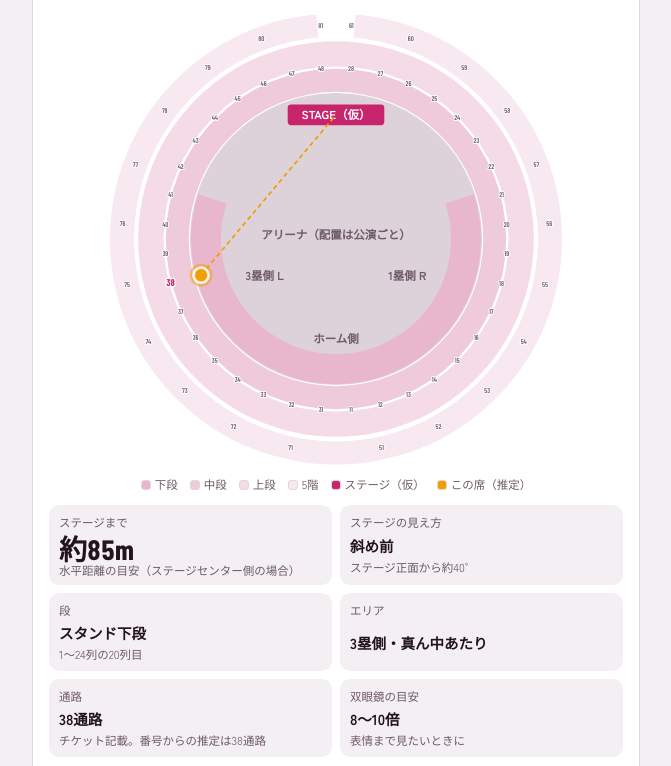
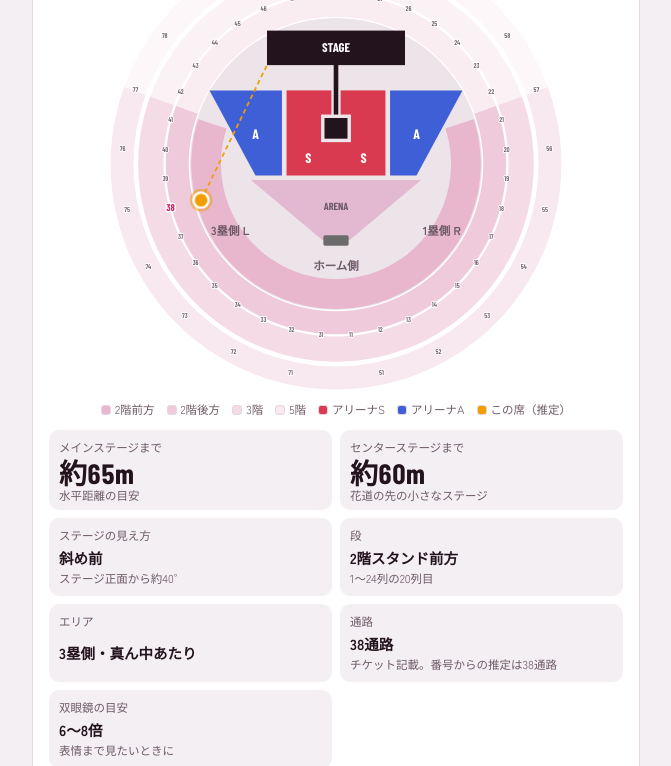
Before and after one commit to Yukachiii/lovelive-fest-2-seatmap, a plain HTML site: page index.html in a window 1280 px wide. Shown: the part 710-1476 px from the top of the page, without its empty margins (304-975 px from the left). Drawn offline with nearby package versions, Linux system fonts and the light colour scheme.

Commit message:
Use the official STAGE MAP layout
Draw the center-field main stage, runway, center stage and arena S/A
upgrade areas from the official map, drop the stage-position toggle,
show distances to both stages, and flag stand seats beside or behind
the stage that the official map leaves out.

Co-Authored-By: Claude Opus 5.5 <noreply@anthropic.com>
Claude-Session: https://claude.ai/code/session_01PcGGBuqADXij7VqYkRwTwD

```diff
--- a/index.html
+++ b/index.html
@@ -20,8 +20,13 @@
   --pin: #f29d00;
   --warn: #9a4b00;
   --warn-bg: #fff3e0;
-  --arena: #ddd2da;
-  --stage: #c8246b;
+  --arena: #ece4e9;
+  --arena-gen: #e3b9d1;
+  --stage: #23131d;
+  --on-stage: #ffffff;
+  --area-s: #d93a4f;
+  --area-a: #3f5fd6;
+  --control: #6b6b6b;
   --t1: #e9b7cd;
   --t2: #efcadb;
   --t3: #f4dbe6;
@@ -35,14 +40,14 @@
   :root:not([data-theme="light"]) {
     --bg: #150e13; --surface: #20161d; --ink: #f3e8ef; --muted: #b29fab; --line: #3a2a35;
     --accent: #ff6fa8; --pin: #ffb431; --warn: #fbbf62; --warn-bg: #2d2214;
-    --arena: #3a2d36; --stage: #ff6fa8; --t1: #6b2f4b; --t2: #57283f; --t3: #462235; --t5: #36202c;
+    --arena: #2b2129; --arena-gen: #5a3149; --stage: #f3e8ef; --on-stage: #150e13; --area-s: #e0566a; --area-a: #6f8bf0; --control: #8a8a8a; --t1: #6b2f4b; --t2: #57283f; --t3: #462235; --t5: #36202c;
     --on-accent: #1a0d14; color-scheme: dark;
   }
 }
 :root[data-theme="dark"] {
   --bg: #150e13; --surface: #20161d; --ink: #f3e8ef; --muted: #b29fab; --line: #3a2a35;
   --accent: #ff6fa8; --pin: #ffb431; --warn: #fbbf62; --warn-bg: #2d2214;
-  --arena: #3a2d36; --stage: #ff6fa8; --t1: #6b2f4b; --t2: #57283f; --t3: #462235; --t5: #36202c;
+  --arena: #2b2129; --arena-gen: #5a3149; --stage: #f3e8ef; --on-stage: #150e13; --area-s: #e0566a; --area-a: #6f8bf0; --control: #8a8a8a; --t1: #6b2f4b; --t2: #57283f; --t3: #462235; --t5: #36202c;
   --on-accent: #1a0d14; color-scheme: dark;
 }
 
@@ -90,7 +95,6 @@ summary { cursor: pointer; font-size: 14px; font-weight: 700; color: var(--accen
 .fields > div { display: grid; gap: 4px; }
 @media (max-width: 420px) { .fields { grid-template-columns: 1fr 1fr; } }
 
-.stage-pick { display: grid; gap: 6px; }
 
 .stub { display: grid; grid-template-columns: auto 1fr; border: 1px solid var(--line); border-radius: 12px; overflow: hidden; }
 .stub-side { background: var(--accent); color: var(--on-accent); display: grid; place-items: center; padding: 8px 12px; font-family: var(--font-num); font-weight: 700; font-size: 40px; line-height: 1; text-align: center; }
@@ -138,7 +142,7 @@ footer ul { margin: 0; padding-left: 18px; }
   <header>
     <p class="eyebrow">2026.11.14 Sat ／ 11.15 Sun　バンテリンドーム ナゴヤ</p>
     <h1><span class="nb">ラブライブ！フェス</span> <span class="nb">座席ファインダー</span></h1>
-    <p class="lede">スタンド席のチケット表記を貼り付けると、ドームのどのあたりか、ステージまでどれくらいかを図で示します。位置は公開情報からの推定です。</p>
+    <p class="lede">スタンド席のチケット表記を貼り付けると、ドームのどのあたりか、ステージまでどれくらいかを、公式のSTAGE MAPに重ねて示します。位置は公開情報からの推定です。</p>
   </header>
 
   <section class="card" aria-labelledby="in-title">
@@ -151,14 +155,7 @@ footer ul { margin: 0; padding-left: 18px; }
     </div>
     <p class="hint">全角・半角どちらでも読み取れます。「1塁側／3塁側」か「R／L」、列、番号があれば位置を出せます。アリーナ席は公演ごとの仮設席のため検索できません。</p>
 
-    <div class="stage-pick">
-      <label id="stage-label">メインステージの位置（仮）</label>
-      <div class="seg" role="radiogroup" aria-labelledby="stage-label">
-        <input type="radio" name="stage" id="stage-center" value="center" checked><label for="stage-center">センター側</label>
-        <input type="radio" name="stage" id="stage-home" value="home"><label for="stage-home">ホーム側</label>
-      </div>
-      <p class="hint">公式サイトの座席イメージ図で確かめて、違っていたら切り替えてください。距離と向きが変わります。</p>
-    </div>
+    <p class="hint">ステージ位置は公式のSTAGE MAP（イメージ図）をもとにしています。図の寸法は実際とは異なり、距離は目安です。</p>
 
     <details id="manual-box">
       <summary>手入力で探す</summary>
@@ -211,8 +208,8 @@ footer ul { margin: 0; padding-left: 18px; }
         <tbody>
           <tr><th>R／L</th><td>R＝1塁側（ライト側）、L＝3塁側（レフト側）</td></tr>
           <tr><th>番号</th><td>ホームベース裏が小さく、センターに向かって大きくなります。R側とL側に同じ番号があります。</td></tr>
-          <tr><th>列</th><td>グラウンドに近いほど小さい番号。1〜24列が下段、25〜34列が中段、35〜47列が上段、51〜61列が5階。外野は26列が最前列です。</td></tr>
-          <tr><th>通路</th><td>R側：11〜28（下・中・上段）、51〜61（5階）<br>L側：31〜48（下・中・上段）、71〜81（5階）</td></tr>
+          <tr><th>列</th><td>グラウンドに近いほど小さい番号。1〜34列が2階、35〜47列が3階、51〜61列が5階。外野は26列が最前列です。</td></tr>
+          <tr><th>通路</th><td>R側：11〜28（2・3階）、51〜61（5階）<br>L側：31〜48（2・3階）、71〜81（5階）</td></tr>
           <tr><th>横通路</th><td>34列と35列の間、47列の後ろ、5階の53列と54列の間に広い通路があります。</td></tr>
           <tr><th>5階の探し方</th><td>縦に11列しかないので、番号で横位置を合わせてから列を確認すると早いです。</td></tr>
         </tbody>
@@ -221,7 +218,7 @@ footer ul { margin: 0; padding-left: 18px; }
   </section>
 
   <footer>
-    <p style="margin:0">ファンが作った非公式のツールで、主催者・会場とは関係ありません。位置・通路・距離は公開情報と実際のチケット例から推定した目安です。ステージ位置は公式の座席イメージ図で確かめてください。アリーナ席と4階席には対応していません。</p>
+    <p style="margin:0">ファンが作った非公式のツールで、主催者・会場とは関係ありません。位置・通路・距離は公開情報と実際のチケット例から推定した目安です。ステージ配置は公式のSTAGE MAP（イメージ図）をもとに描いたもので、実際の寸法とは異なります。アリーナ席と4階席には対応していません。</p>
     <p style="margin:0">参考にした情報</p>
     <ul>
       <li><a href="https://www.lovelive-anime.jp/special/live/live_detail.php?p=15th_lovelivefest">LoveLive! Series 15th Anniversary ラブライブ！フェス 公式ページ</a></li>
@@ -237,21 +234,20 @@ footer ul { margin: 0; padding-left: 18px; }
   var C = 200;
   var NS = "http://www.w3.org/2000/svg";
   var HISTORY_KEY = "llfest-seat-history-v1";
-  var STAGE_KEY = "llfest-stage-v1";
-  var M_PER_UNIT = 0.48;   // dome Ø ≈ 187 m ↔ 5F outer ring Ø 392 units
+    var M_PER_UNIT = 0.48;   // dome Ø ≈ 187 m ↔ 5F outer ring Ø 392 units
 
   var TIERS = {
-    lower: { name: "スタンド下段", rows: "1〜24列", r1: 100, r2: 126, from: 1, to: 24 },
-    middle: { name: "スタンド中段", rows: "25〜34列", r1: 128, r2: 148, from: 25, to: 34 },
-    upper: { name: "スタンド上段", rows: "35〜47列", r1: 150, r2: 172, from: 35, to: 47 },
+    lower: { name: "2階スタンド前方", rows: "1〜24列", r1: 100, r2: 126, from: 1, to: 24 },
+    middle: { name: "2階スタンド後方", rows: "25〜34列", r1: 128, r2: 148, from: 25, to: 34 },
+    upper: { name: "3階スタンド", rows: "35〜47列", r1: 150, r2: 172, from: 35, to: 47 },
     f5: { name: "5階", rows: "51〜61列", r1: 176, r2: 196, from: 51, to: 61 }
   };
   var OUTFIELD_FROM_DEG = 108;
-  var STAGES = {
-    center: { x: 200, y: 92, face: { x: 0, y: 1 }, name: "センター側" },
-    home: { x: 200, y: 282, face: { x: 0, y: -1 }, name: "ホーム側" }
-  };
-
+  // From the official LoveLive! Fest STAGE MAP: main stage at the center-field end,
+  // a runway down to a small center stage, arena S/A upgrade areas in front of it.
+  var STAGE = { x1: 140, x2: 260, y1: 84, y2: 114, cx: 200, cy: 99, face: { x: 0, y: 1 } };
+  var CENTER_STAGE = { x1: 190, x2: 210, y1: 160, y2: 178 };
+  var USED_UNTIL_DEG = 110; // stands beyond this are not drawn on the official map
   function tierOf(row) {
     if (row >= 1 && row <= 24) return "lower";
     if (row >= 25 && row <= 34) return "middle";
@@ -299,18 +295,21 @@ footer ul { margin: 0; padding-left: 18px; }
     if (deg < 160) return sideName + "・センター寄り";
     return "センター裏";
   }
-  function stageRelation(p, stageKey) {
-    var st = STAGES[stageKey];
-    var vx = p.x - st.x, vy = p.y - st.y;
-    var dist = Math.sqrt(vx * vx + vy * vy) * M_PER_UNIT;
-    var cos = (vx * st.face.x + vy * st.face.y) / Math.max(1e-6, Math.sqrt(vx * vx + vy * vy));
+  function distToRect(p, r) {
+    var dx = Math.max(r.x1 - p.x, 0, p.x - r.x2), dy = Math.max(r.y1 - p.y, 0, p.y - r.y2);
+    return Math.sqrt(dx * dx + dy * dy) * M_PER_UNIT;
+  }
+  function stageRelation(p) {
+    var vx = p.x - STAGE.cx, vy = p.y - STAGE.cy;
+    var len = Math.max(1e-6, Math.sqrt(vx * vx + vy * vy));
+    var cos = (vx * STAGE.face.x + vy * STAGE.face.y) / len;
     var ang = Math.acos(Math.max(-1, Math.min(1, cos))) * 180 / Math.PI;
     var dir;
     if (ang < 30) dir = "正面";
     else if (ang < 65) dir = "斜め前";
     else if (ang < 100) dir = "ほぼ真横";
     else dir = "ステージの横〜後ろ側";
-    return { dist: dist, angle: ang, dir: dir };
+    return { dist: distToRect(p, STAGE), distCenter: distToRect(p, CENTER_STAGE), angle: ang, dir: dir };
   }
   function binoculars(d, tierKey) {
     if (d < 35) return { x: "なくても楽しめる距離", note: "表情を見たいなら4〜6倍" };
@@ -319,7 +318,7 @@ footer ul { margin: 0; padding-left: 18px; }
     return { x: "10〜12倍", note: "手ぶれを抑える防振タイプがあると安心" };
   }
   var VIEW_NOTES = {
-    lower: "アリーナより一段高い位置から見下ろせる段です。花道やトロッコなど、ステージの外での動きも追いやすいです。",
+    lower: "アリーナより一段高い位置から見下ろせる段です。花道やセンターステージでの動きも追いやすいです。",
     middle: "近さと見渡しやすさのバランスがよい段です。34列の後ろに横通路があります。",
     upper: "高さがあり、照明や演出の全体像をつかみやすい段です。",
     f5: "天井に近い高所です。演出全体はきれいに見えますが、キャストを見るには双眼鏡とスクリーンが頼りになります。"
@@ -351,39 +350,57 @@ footer ul { margin: 0; padding-left: 18px; }
     if (parent) parent.appendChild(e);
     return e;
   }
-  function buildMap(q, stageKey) {
+  function buildMap(q) {
     var svg = el("svg", { viewBox: "0 0 400 400", class: "map", role: "img" });
-    el("title", {}, svg).textContent = "ドーム図：ステージと推定位置";
+    el("title", {}, svg).textContent = "ドーム図：ステージ配置と推定位置";
     el("circle", { cx: C, cy: C, r: 127, fill: "var(--arena)" }, svg);
     [1, -1].forEach(function (s) {
       el("path", { d: band(0, OUTFIELD_FROM_DEG, TIERS.lower.r1, TIERS.lower.r2, s), fill: "var(--t1)" }, svg);
-      el("path", { d: band(0, 180, TIERS.middle.r1, TIERS.middle.r2, s), fill: "var(--t2)" }, svg);
-      el("path", { d: band(0, 180, TIERS.upper.r1, TIERS.upper.r2, s), fill: "var(--t3)" }, svg);
-      el("path", { d: band(0, 175, TIERS.f5.r1, TIERS.f5.r2, s), fill: "var(--t5)" }, svg);
+      [["middle", "var(--t2)"], ["upper", "var(--t3)"], ["f5", "var(--t5)"]].forEach(function (t) {
+        var T = TIERS[t[0]];
+        el("path", { d: band(0, USED_UNTIL_DEG, T.r1, T.r2, s), fill: t[1] }, svg);
+        el("path", { d: band(USED_UNTIL_DEG, t[0] === "f5" ? 175 : 180, T.r1, T.r2, s), fill: t[1], opacity: 0.35 }, svg);
+      });
     });
-    // stage
-    var st = STAGES[stageKey];
-    el("rect", { x: st.x - 42, y: st.y - 9, width: 84, height: 18, rx: 3, fill: "var(--stage)" }, svg);
-    var stl = el("text", { x: st.x, y: st.y + 4, "text-anchor": "middle", "font-size": 10, "font-weight": 700, fill: "var(--on-accent)", "font-family": "Zen Kaku Gothic New, sans-serif" }, svg);
-    stl.textContent = "STAGE（仮）";
-    var al = el("text", { x: 200, y: stageKey === "center" ? 200 : 200, "text-anchor": "middle", "font-size": 10, "font-weight": 700, fill: "var(--muted)", "font-family": "Zen Kaku Gothic New, sans-serif" }, svg);
-    al.textContent = "アリーナ（配置は公演ごと）";
+    // arena (general) V, control booth
+    el("polygon", { points: "126,214 274,214 212,266 188,266", fill: "var(--arena-gen)" }, svg);
+    el("rect", { x: 189, y: 262, width: 22, height: 9, rx: 1.5, fill: "var(--control)" }, svg);
+    // upgrade areas
+    el("polygon", { points: "90,136 153,136 153,210 130,210", fill: "var(--area-a)" }, svg);
+    el("polygon", { points: "310,136 247,136 247,210 270,210", fill: "var(--area-a)" }, svg);
+    el("rect", { x: 157, y: 136, width: 86, height: 74, fill: "var(--area-s)" }, svg);
+    // stage, runway, center stage
+    el("rect", { x: 196, y: 112, width: 8, height: 50, fill: "var(--arena)" }, svg);
+    el("rect", { x: 198, y: 112, width: 4, height: 50, fill: "var(--stage)" }, svg);
+    el("rect", { x: 187, y: 157, width: 26, height: 24, fill: "var(--arena)" }, svg);
+    el("rect", { x: CENTER_STAGE.x1, y: CENTER_STAGE.y1, width: 20, height: 18, fill: "var(--stage)" }, svg);
+    el("rect", { x: STAGE.x1, y: STAGE.y1, width: STAGE.x2 - STAGE.x1, height: STAGE.y2 - STAGE.y1, fill: "var(--stage)" }, svg);
+    mapText(svg, 200, 103, "STAGE", 11, "var(--on-stage)");
+    mapText(svg, 176, 199, "S", 12, "#ffffff");
+    mapText(svg, 224, 199, "S", 12, "#ffffff");
+    mapText(svg, 130, 178, "A", 12, "#ffffff");
+    mapText(svg, 270, 178, "A", 12, "#ffffff");
+    mapText(svg, 200, 240, "ARENA", 9, "var(--muted)");
 
     var est = q ? q.estPassage : null;
     [1, -1].forEach(function (s) {
       for (var p = 1; p <= 18; p++) drawPassage(svg, (s > 0 ? 10 : 30) + p, (40 * p - 20) / 720 * 180, 149, s, est === (s > 0 ? 10 : 30) + p);
       for (var p5 = 1; p5 <= 11; p5++) drawPassage(svg, (s > 0 ? 50 : 70) + p5, (60 * p5 - 15) / 660 * 180, 186, s, est === (s > 0 ? 50 : 70) + p5);
     });
-    lbl(svg, 262, 236, "1塁側 R");
-    lbl(svg, 138, 236, "3塁側 L");
-    lbl(svg, 200, stageKey === "center" ? 290 : 118, stageKey === "center" ? "ホーム側" : "センター側");
+    lbl(svg, 292, 262, "1塁側 R");
+    lbl(svg, 108, 262, "3塁側 L");
+    lbl(svg, 200, 292, "ホーム側");
 
     if (q) {
-      el("line", { x1: q.x, y1: q.y, x2: st.x, y2: st.y, stroke: "var(--pin)", "stroke-width": 1.5, "stroke-dasharray": "4 3" }, svg);
+      var tx = Math.max(STAGE.x1, Math.min(STAGE.x2, q.x)), ty = STAGE.y2;
+      el("line", { x1: q.x, y1: q.y, x2: tx, y2: ty, stroke: "var(--pin)", "stroke-width": 1.5, "stroke-dasharray": "4 3" }, svg);
       el("circle", { cx: q.x, cy: q.y, r: 6, fill: "none", stroke: "var(--pin)", "stroke-width": 2, class: "pulse" }, svg);
       el("circle", { cx: q.x, cy: q.y, r: 6.5, fill: "var(--pin)", stroke: "var(--surface)", "stroke-width": 2 }, svg);
     }
     return svg;
+  }
+  function mapText(svg, x, y, text, size, fill) {
+    el("text", { x: x, y: y, "text-anchor": "middle", "font-size": size, "font-weight": 700, fill: fill, "font-family": "Barlow Condensed, Zen Kaku Gothic New, sans-serif" }, svg).textContent = text;
   }
   function drawPassage(svg, n, deg, r, s, hi) {
     var p = pt(deg, r, s);
@@ -399,11 +416,10 @@ footer ul { margin: 0; padding-left: 18px; }
 
   var resultEl = document.getElementById("result");
   function esc(s) { return String(s).replace(/[&<>"]/g, function (c) { return { "&": "&amp;", "<": "&lt;", ">": "&gt;", '"': "&quot;" }[c]; }); }
-  function currentStage() { return document.getElementById("stage-home").checked ? "home" : "center"; }
 
   function locate(input) {
     var errors = [], warns = [];
-    if (input.arena) return { arena: true, errors: ["アリーナ席は公演ごとに並べ方が変わる仮設の席なので、番号から位置を決められません。会場の掲示や公式の座席イメージ図、スタッフの案内で確かめてください。", "スタンド席（1塁側・3塁側の固定席）なら、このページで探せます。"] };
+    if (input.arena) return { arena: true, errors: ["アリーナ席は公演ごとに並べ方が変わる仮設の席なので、番号から位置を決められません。公式のSTAGE MAPでは、ステージ前にアップグレードのS・Aエリア、その後ろに一般のアリーナがあります。細かい位置は会場の掲示やスタッフの案内で確かめてください。", "スタンド席（1塁側・3塁側の固定席）なら、このページで探せます。"] };
     var side = input.side, row = input.row, seat = input.seat;
     if (side === "conflict") { errors.push("1塁側（R）と3塁側（L）の両方が含まれています。どちらか一方にしてください。"); side = null; }
     if (!side) errors.push("1塁側（R）か3塁側（L）かが読み取れませんでした。「1塁側」「R」などを含めてください。");
@@ -418,7 +434,7 @@ footer ul { margin: 0; padding-left: 18px; }
     var p = pt(deg, rowRadius(row), s);
     var ep = estPassage(tierKey, side, seat);
 
-    if (tierKey !== "f5" && seat > 720) warns.push("番号が大きすぎるようです。下段〜上段の番号はおおむね700番前後までです。");
+    if (tierKey !== "f5" && seat > 720) warns.push("番号が大きすぎるようです。2・3階の番号はおおむね700番前後までです。");
     if (tierKey === "f5" && seat > 660) warns.push("番号が大きすぎるようです。5階の番号はおおむね650番前後までです。");
     if (tierKey !== "f5" && deg > OUTFIELD_FROM_DEG && row < 26) warns.push("外野側は26列が最前列です。列か番号をもう一度確かめてください。");
     if (input.floor) {
@@ -430,7 +446,7 @@ footer ul { margin: 0; padding-left: 18px; }
       if (!pi) warns.push(input.passage + "通路という通路は見つかりません。");
       else {
         if (pi.side !== side) warns.push(input.passage + "通路は" + (pi.side === "R" ? "1塁側（R）" : "3塁側（L）") + "の通路です。サイドを確かめてください。");
-        if (pi.f5 !== (tierKey === "f5")) warns.push(input.passage + "通路は" + (pi.f5 ? "5階" : "下段〜上段") + "の通路です。列と合っているか確かめてください。");
+        if (pi.f5 !== (tierKey === "f5")) warns.push(input.passage + "通路は" + (pi.f5 ? "5階" : "2・3階") + "の通路です。列と合っているか確かめてください。");
         else if (pi.side === side && Math.abs(input.passage - ep) > 1) warns.push("チケットの" + input.passage + "通路と、番号からの推定（" + ep + "通路）が離れています。図の位置は番号から出しています。");
       }
     }
@@ -451,11 +467,13 @@ footer ul { margin: 0; padding-left: 18px; }
         q.errors.map(function (e) { return '<p class="error">' + esc(e) + "</p>"; }).join("") + "</div>";
       return;
     }
-    var stageKey = currentStage();
-    var rel = stageRelation(q, stageKey);
-    var bino = binoculars(rel.dist, q.tierKey);
+    var rel = stageRelation(q);
+    var bino = rel.angle >= 100
+      ? { x: "距離より向きが問題", note: "ステージの横〜後ろなので、スクリーンや演出全体を楽しむ席です" }
+      : binoculars(Math.min(rel.dist, rel.distCenter + 20), q.tierKey);
     var tier = TIERS[q.tierKey];
     var dist5 = Math.max(10, Math.round(rel.dist / 5) * 5);
+    var distC5 = Math.max(5, Math.round(rel.distCenter / 5) * 5);
 
     var stub = '<div class="stub"><div class="stub-side">' + q.side + "<small>" + (q.side === "R" ? "1塁側" : "3塁側") + "</small></div>" +
       '<div class="stub-main">' +
@@ -469,14 +487,16 @@ footer ul { margin: 0; padding-left: 18px; }
       : "<dd>" + q.calcPassage + "通路あたり<small>前後1通路ずれることがあります</small></dd>";
 
     var notes = [VIEW_NOTES[q.tierKey]];
-    if (rel.angle >= 100) notes.push("ステージの横から後ろ寄りの席です。注釈付き指定席・見切れ席として売られた範囲に近い可能性があり、メインステージやスクリーンが見えにくいことがあります。");
+    if (q.deg > USED_UNTIL_DEG) notes.push("公式のSTAGE MAPには描かれていない、ステージ横〜後ろのエリアです。注釈付き指定席・見切れ席の可能性があり、ステージやスクリーンが見えにくいことがあります。");
+    else if (rel.angle >= 100) notes.push("ステージの横から後ろ寄りの席です。メインステージやスクリーンが見えにくいことがあります。");
     notes.push(q.tierKey === "f5" ? "5階は縦に11列だけです。通路を出たら番号で横位置を合わせ、それから列を確かめると早く着きます。" : "通路を出たら、まず列を確かめてから番号を探すと早く着きます。");
 
     resultEl.innerHTML =
       "<h2 id=\"result-title\">" + esc(title || "この席はここ") + "</h2>" + stub +
       '<div class="map-box" id="map-slot"></div>' +
       '<dl class="facts">' +
-      '<div class="fact big"><dt>ステージまで</dt><dd>約' + dist5 + "m<small>水平距離の目安（ステージ" + STAGES[stageKey].name + "の場合）</small></dd></div>" +
+      '<div class="fact big"><dt>メインステージまで</dt><dd>約' + dist5 + "m<small>水平距離の目安</small></dd></div>" +
+      '<div class="fact big"><dt>センターステージまで</dt><dd>約' + distC5 + "m<small>花道の先の小さなステージ</small></dd></div>" +
       '<div class="fact"><dt>ステージの見え方</dt><dd>' + esc(rel.dir) + "<small>ステージ正面から約" + Math.round(rel.angle / 5) * 5 + "°</small></dd></div>" +
       '<div class="fact"><dt>段</dt><dd>' + esc(tier.name) + "<small>" + tier.rows + "の" + (q.row - tier.from + 1) + "列目</small></dd></div>" +
       '<div class="fact"><dt>エリア</dt><dd>' + esc(q.area) + "</dd></div>" +
@@ -488,14 +508,14 @@ footer ul { margin: 0; padding-left: 18px; }
       '<div class="row"><button type="button" class="btn-ghost" id="copy-btn">結果をコピー</button><span class="hint" id="copy-msg"></span></div>';
 
     var slot = document.getElementById("map-slot");
-    slot.appendChild(buildMap(q, stageKey));
+    slot.appendChild(buildMap(q));
     var lg = document.createElement("div");
     lg.className = "legend";
-    lg.innerHTML = '<span><i style="background:var(--t1)"></i>下段</span><span><i style="background:var(--t2)"></i>中段</span><span><i style="background:var(--t3)"></i>上段</span><span><i style="background:var(--t5)"></i>5階</span><span><i style="background:var(--stage)"></i>ステージ（仮）</span><span><i style="background:var(--pin)"></i>この席（推定）</span>';
+    lg.innerHTML = '<span><i style="background:var(--t1)"></i>2階前方</span><span><i style="background:var(--t2)"></i>2階後方</span><span><i style="background:var(--t3)"></i>3階</span><span><i style="background:var(--t5)"></i>5階</span><span><i style="background:var(--area-s)"></i>アリーナS</span><span><i style="background:var(--area-a)"></i>アリーナA</span><span><i style="background:var(--pin)"></i>この席（推定）</span>';
     slot.appendChild(lg);
     document.getElementById("copy-btn").addEventListener("click", function () {
       var text = "ラブライブ！フェス バンテリンドーム " + (q.side === "R" ? "1塁側" : "3塁側") + " " + q.side + q.row + "列 " + q.seat + "番" +
-        (q.passage ? "（" + q.passage + "通路）" : "") + "\n" + tier.name + "・" + q.area + "／ステージまで約" + dist5 + "m（" + rel.dir + "）";
+        (q.passage ? "（" + q.passage + "通路）" : "") + "\n" + tier.name + "・" + q.area + "／メインステージまで約" + dist5 + "m（" + rel.dir + "）";
       var msg = document.getElementById("copy-msg");
       try {
         navigator.clipboard.writeText(text).then(function () { msg.textContent = "コピーしました"; }, function () { msg.textContent = "コピーできませんでした"; });
@@ -554,16 +574,8 @@ footer ul { margin: 0; padding-left: 18px; }
     run({ side: document.getElementById("side-r").checked ? "R" : "L", row: num("row"), seat: num("seat"), passage: num("passage"), gate: num("gate") }, true);
     resultEl.scrollIntoView({ behavior: "smooth", block: "start" });
   });
-  ["stage-center", "stage-home"].forEach(function (id) {
-    document.getElementById(id).addEventListener("change", function () {
-      try { localStorage.setItem(STAGE_KEY, currentStage()); } catch (e) {}
-      if (lastQ) render(lastQ, lastTitle);
-    });
-  });
-
   window.__seat = { parseTicket: parseTicket, locate: locate, stageRelation: stageRelation };
 
-  try { if (localStorage.getItem(STAGE_KEY) === "home") document.getElementById("stage-home").checked = true; } catch (e) {}
   var EXAMPLE = "２ゲート　スタンド３塁側　３８通路　L20列　300番";
   render(locate(parseTicket(EXAMPLE)), "表示例（" + EXAMPLE.replace(/　/g, " ") + "）");
   renderHistory();
```
Also changed, not shown: 1 other file.
